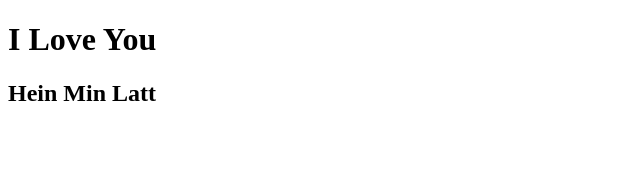
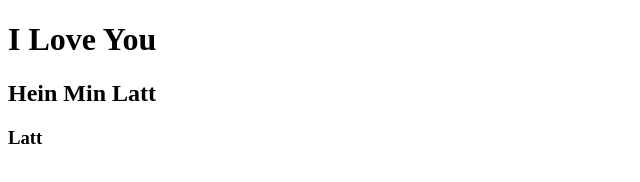
Before and after one commit to heinminlatt-developer/Login, a plain HTML site: page min.html in a window 1280 px wide. Shown: the full height of the page, 0-640 px from the left. Drawn offline with Linux system fonts and the light colour scheme.

Commit message:
Hein first

```diff
--- a/min.html
+++ b/min.html
@@ -8,5 +8,6 @@
 <body>
     <h1>I Love You</h1>
     <h2>Hein Min Latt</h2>
+    <h3>Latt </h3>
 </body>
 </html>
```
